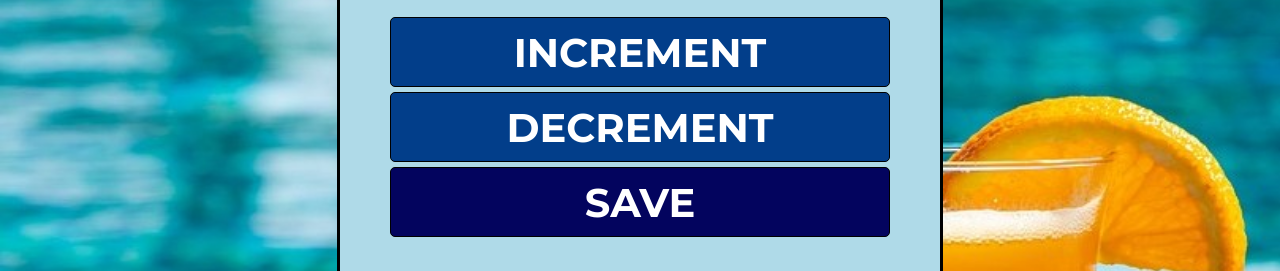
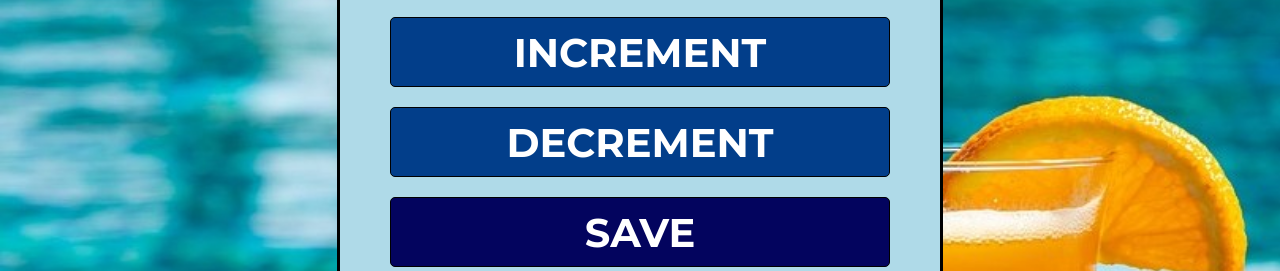
Before and after one commit to borde14/peg-counter, a plain HTML site: page index.html in a window 1280 px wide. Shown: the part 144-415 px from the top of the page. Drawn offline with Linux system fonts and the light colour scheme.

Commit message:
minor update to previous

```diff
--- a/index.css
+++ b/index.css
@@ -40,7 +40,7 @@ button {
     color: white;
     font-weight: bold;
     width: 200px;
-    margin-bottom: 5px;
+    margin-bottom: 20px;
     border-radius: 5px;
     border: 1px solid black
 }
```
